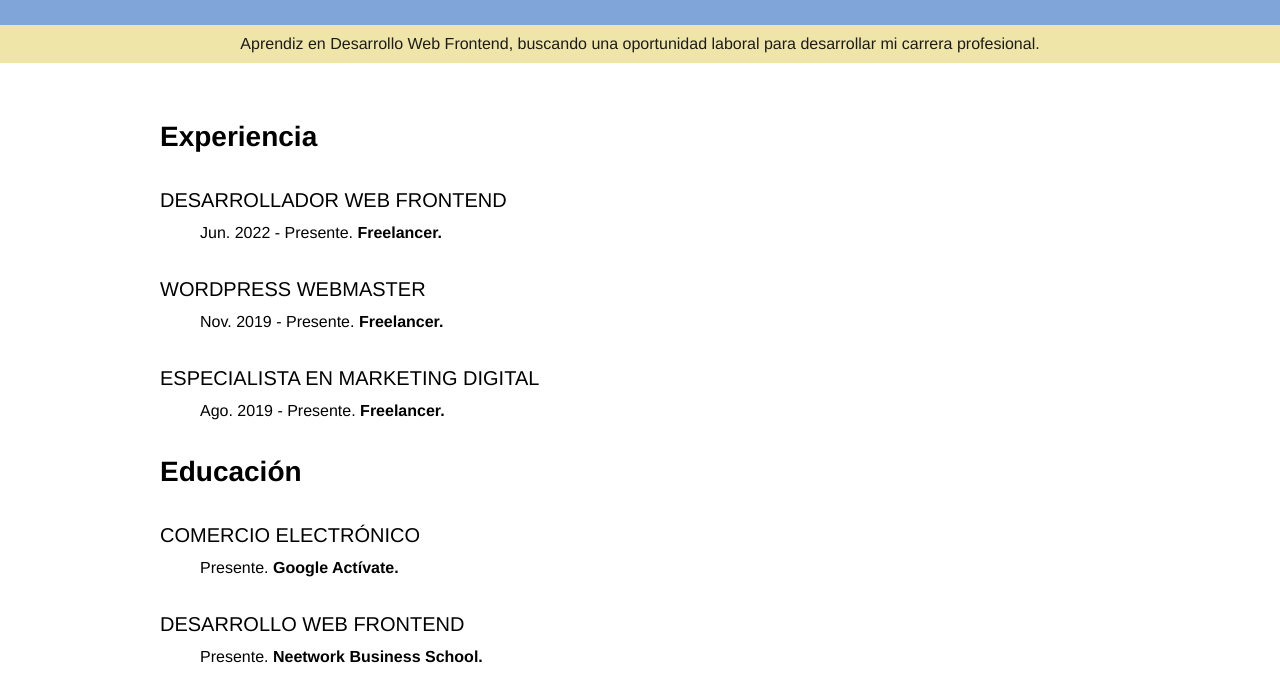
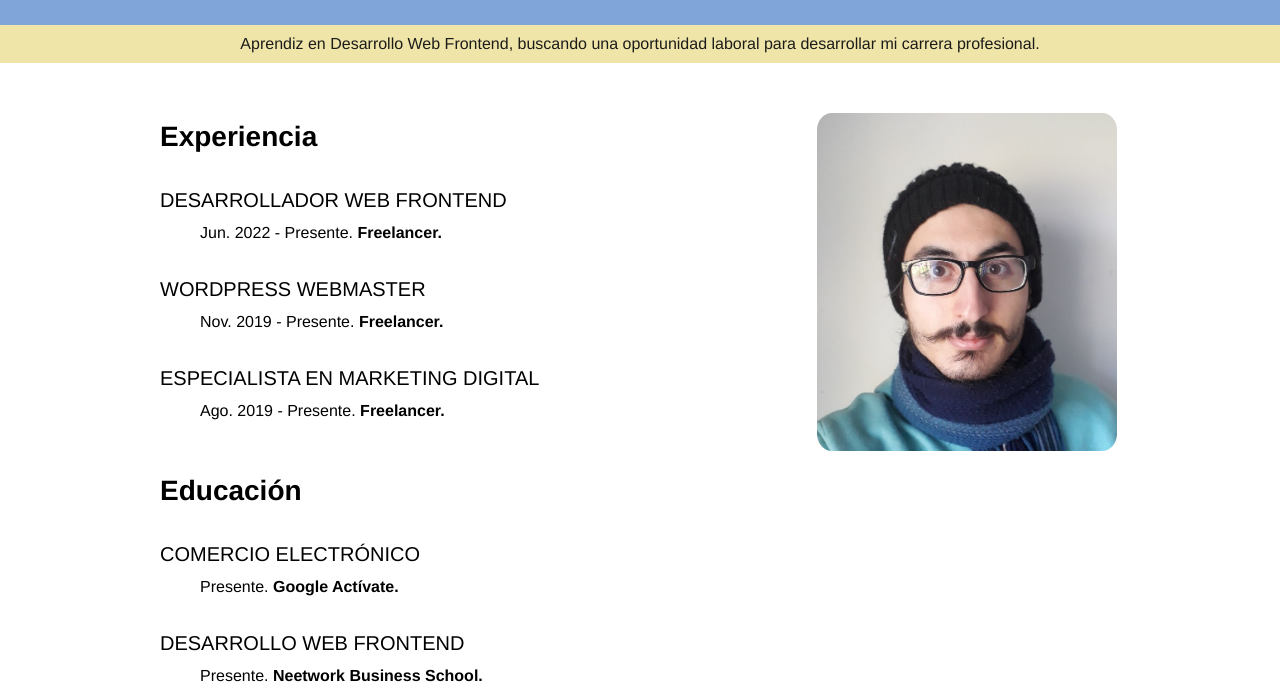
Before and after one commit to AxelJZ/axeljz.github.com, a plain HTML site: page cv/index.html in a window 1280 px wide. Shown: the part 101-800 px from the top of the page. Drawn offline with Linux system fonts and the light colour scheme; the site is published under a folder, as on GitHub Pages, so addresses that start at the root find nothing.

Commit message:
Corrección ruta imagen
Se corrigió la ruta de la imagen.

```diff
--- a/cv/index.html
+++ b/cv/index.html
@@ -34,7 +34,7 @@
             </div>
 
             <div style="display: inline-block; width: 30%; margin-top: 20px">
-                <img src="/img/FotoPerfil.jpg" alt="" width="300px" style="border-radius: 5%;">
+                <img src="img/FotoPerfil.jpg" alt="" width="300px" style="border-radius: 5%;">
             </div>
 
             <div>
```
